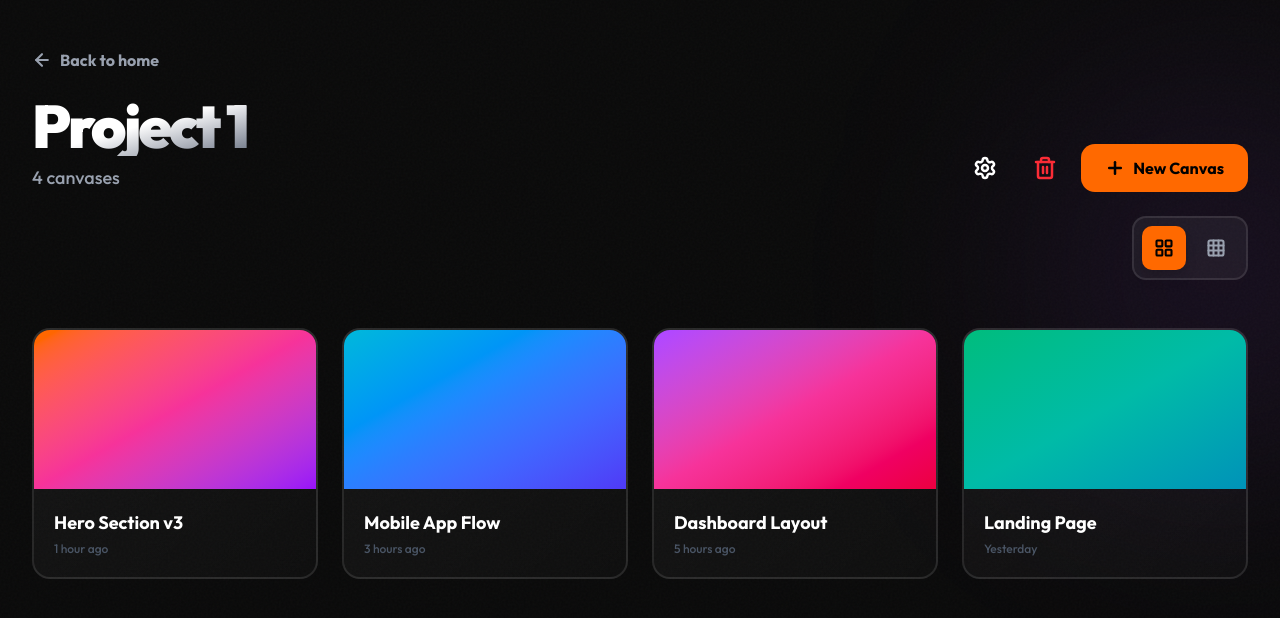
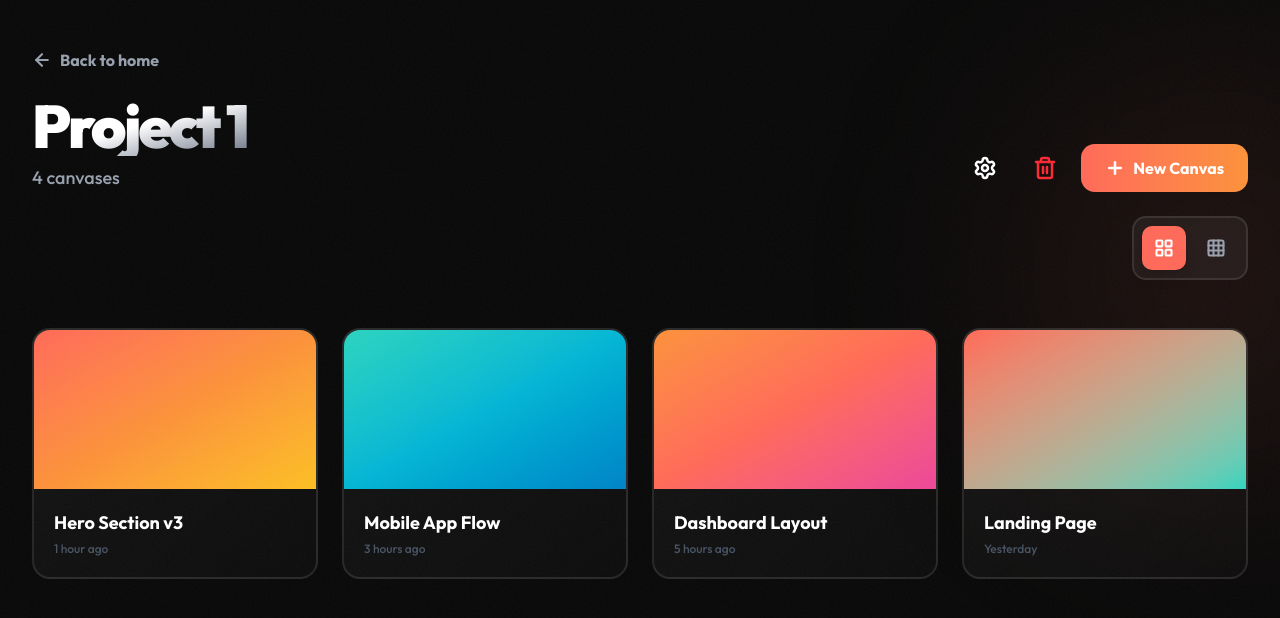
Before and after one commit to rustybucket-cloud/planart, a React (Vite) app: page /project/1 in a window 1280 px wide. Shown: the top 618 px of the page. Built offline with nearby package versions, Linux system fonts and the light colour scheme.

Commit message:
color palette

```diff
--- a/src/pages/Canvas.tsx
+++ b/src/pages/Canvas.tsx
@@ -43,7 +43,7 @@ export default function Canvas() {
       {/* Canvas Area */}
       <main className="flex items-center justify-center p-8 min-h-[calc(100vh-80px)]">
         <div className="text-center">
-          <div className="w-24 h-24 mx-auto mb-6 rounded-2xl bg-gradient-to-br from-orange-500 to-pink-600 flex items-center justify-center">
+          <div className="w-24 h-24 mx-auto mb-6 rounded-2xl bg-gradient-to-br from-[#FF6B5A] to-[#FB923C] flex items-center justify-center">
             <span className="text-4xl font-black">🎨</span>
           </div>
           <h2 className="text-3xl font-black mb-2">Canvas {id}</h2>
--- a/src/pages/Home.tsx
+++ b/src/pages/Home.tsx
@@ -4,9 +4,9 @@ import { Folder, FileImage, Plus, Grid3x3, LayoutGrid, Search } from "lucide-rea
 
 // Mock data - replace with real data later
 const mockProjects = [
-  { id: 1, name: "Brand Redesign", canvasCount: 8, lastModified: "2 hours ago", color: "from-orange-500 to-pink-600" },
-  { id: 2, name: "Product Mockups", canvasCount: 12, lastModified: "Yesterday", color: "from-blue-500 to-cyan-500" },
-  { id: 3, name: "Website Wireframes", canvasCount: 6, lastModified: "3 days ago", color: "from-purple-600 to-indigo-600" },
+  { id: 1, name: "Brand Redesign", canvasCount: 8, lastModified: "2 hours ago", color: "from-[#FF6B5A] to-[#FB923C]" },
+  { id: 2, name: "Product Mockups", canvasCount: 12, lastModified: "Yesterday", color: "from-[#2DD4BF] to-[#06B6D4]" },
+  { id: 3, name: "Website Wireframes", canvasCount: 6, lastModified: "3 days ago", color: "from-[#FB923C] to-[#FF6B5A]" },
 ];
 
 const mockCanvases = [
@@ -36,8 +36,8 @@ export default function Home() {
       />
 
       {/* Decorative background elements */}
-      <div className="fixed top-20 right-[-10%] w-96 h-96 bg-orange-500/10 rounded-full blur-[120px] animate-pulse" />
-      <div className="fixed bottom-[-10%] left-[-5%] w-[500px] h-[500px] bg-pink-500/10 rounded-full blur-[120px] animate-pulse" style={{ animationDelay: '1s' }} />
+      <div className="fixed top-20 right-[-10%] w-96 h-96 bg-[#FF6B5A]/10 rounded-full blur-[120px] animate-pulse" />
+      <div className="fixed bottom-[-10%] left-[-5%] w-[500px] h-[500px] bg-[#2DD4BF]/10 rounded-full blur-[120px] animate-pulse" style={{ animationDelay: '1s' }} />
 
       <div className="relative z-10 max-w-[1800px] mx-auto px-8 py-12">
         {/* Header */}
@@ -52,7 +52,7 @@ export default function Home() {
               </p>
             </div>
 
-            <button className="group relative px-8 py-4 bg-orange-500 text-black font-bold text-lg rounded-xl hover:bg-orange-400 transition-all duration-300 hover:scale-105 hover:shadow-[0_0_30px_rgba(249,115,22,0.4)] active:scale-95 overflow-hidden">
+            <button className="group relative px-8 py-4 bg-gradient-to-r from-[#FF6B5A] to-[#FB923C] text-white font-bold text-lg rounded-xl hover:shadow-[0_0_30px_rgba(255,107,90,0.4)] transition-all duration-300 hover:scale-105 active:scale-95 overflow-hidden">
               <div className="absolute inset-0 bg-gradient-to-r from-transparent via-white/20 to-transparent -translate-x-full group-hover:translate-x-full transition-transform duration-700" />
               <span className="relative flex items-center gap-2">
                 <Plus className="w-6 h-6" strokeWidth={3} />
@@ -64,13 +64,13 @@ export default function Home() {
           {/* Search and filters */}
           <div className="flex gap-4 items-center">
             <div className="flex-1 relative group">
-              <Search className="absolute left-4 top-1/2 -translate-y-1/2 w-5 h-5 text-gray-500 group-focus-within:text-orange-500 transition-colors" />
+              <Search className="absolute left-4 top-1/2 -translate-y-1/2 w-5 h-5 text-gray-500 group-focus-within:text-[#FF6B5A] transition-colors" />
               <input
                 type="text"
                 placeholder="Search canvases and projects..."
                 value={searchQuery}
                 onChange={(e) => setSearchQuery(e.target.value)}
-                className="w-full pl-12 pr-4 py-4 bg-white/5 border-2 border-white/10 rounded-xl text-white placeholder:text-gray-500 focus:outline-none focus:border-orange-500/50 focus:bg-white/10 transition-all duration-300"
+                className="w-full pl-12 pr-4 py-4 bg-white/5 border-2 border-white/10 rounded-xl text-white placeholder:text-gray-500 focus:outline-none focus:border-[#FF6B5A]/50 focus:bg-white/10 transition-all duration-300"
               />
             </div>
 
@@ -79,7 +79,7 @@ export default function Home() {
                 onClick={() => setViewMode("grid")}
                 className={`p-3 rounded-lg transition-all duration-300 ${
                   viewMode === "grid"
-                    ? "bg-orange-500 text-black shadow-lg"
+                    ? "bg-[#FF6B5A] text-white shadow-lg"
                     : "text-gray-400 hover:text-white hover:bg-white/10"
                 }`}
               >
@@ -89,7 +89,7 @@ export default function Home() {
                 onClick={() => setViewMode("list")}
                 className={`p-3 rounded-lg transition-all duration-300 ${
                   viewMode === "list"
-                    ? "bg-orange-500 text-black shadow-lg"
+                    ? "bg-[#FF6B5A] text-white shadow-lg"
                     : "text-gray-400 hover:text-white hover:bg-white/10"
                 }`}
               >
@@ -102,7 +102,7 @@ export default function Home() {
         {/* Projects Section */}
         <section className="mb-16 animate-in fade-in slide-in-from-bottom-4 duration-700" style={{ animationDelay: '100ms' }}>
           <div className="flex items-center gap-4 mb-6">
-            <Folder className="w-7 h-7 text-orange-500" strokeWidth={2.5} />
+            <Folder className="w-7 h-7 text-[#FF6B5A]" strokeWidth={2.5} />
             <h2 className="text-3xl font-black tracking-tight">Projects</h2>
           </div>
 
@@ -111,7 +111,7 @@ export default function Home() {
               <div
                 key={project.id}
                 onClick={() => navigate(`/project/${project.id}`)}
-                className="group relative bg-gradient-to-br from-white/5 to-white/[0.02] border-2 border-white/10 rounded-2xl p-6 hover:border-orange-500/50 transition-all duration-500 hover:scale-[1.02] hover:shadow-[0_0_40px_rgba(249,115,22,0.15)] cursor-pointer animate-in fade-in slide-in-from-bottom-4"
+                className="group relative bg-gradient-to-br from-white/5 to-white/[0.02] border-2 border-white/10 rounded-2xl p-6 hover:border-[#FF6B5A]/50 transition-all duration-500 hover:scale-[1.02] hover:shadow-[0_0_40px_rgba(255,107,90,0.15)] cursor-pointer animate-in fade-in slide-in-from-bottom-4"
                 style={{ animationDelay: `${200 + index * 100}ms` }}
               >
                 {/* Color accent */}
@@ -126,7 +126,7 @@ export default function Home() {
                   </span>
                 </div>
 
-                <h3 className="text-xl font-bold mb-2 group-hover:text-orange-500 transition-colors">
+                <h3 className="text-xl font-bold mb-2 group-hover:text-[#FF6B5A] transition-colors">
                   {project.name}
                 </h3>
                 <p className="text-sm text-gray-500 font-medium">
@@ -136,8 +136,8 @@ export default function Home() {
             ))}
 
             {/* New Project Card */}
-            <div className="group relative bg-white/5 border-2 border-dashed border-white/20 rounded-2xl p-6 hover:border-orange-500/50 hover:bg-white/10 transition-all duration-500 cursor-pointer flex flex-col items-center justify-center min-h-[180px] animate-in fade-in slide-in-from-bottom-4" style={{ animationDelay: '500ms' }}>
-              <Plus className="w-12 h-12 text-gray-600 group-hover:text-orange-500 transition-colors mb-3 group-hover:scale-110 transition-transform" strokeWidth={2.5} />
+            <div className="group relative bg-white/5 border-2 border-dashed border-white/20 rounded-2xl p-6 hover:border-[#FF6B5A]/50 hover:bg-white/10 transition-all duration-500 cursor-pointer flex flex-col items-center justify-center min-h-[180px] animate-in fade-in slide-in-from-bottom-4" style={{ animationDelay: '500ms' }}>
+              <Plus className="w-12 h-12 text-gray-600 group-hover:text-[#FF6B5A] transition-colors mb-3 group-hover:scale-110 transition-transform" strokeWidth={2.5} />
               <span className="text-gray-500 group-hover:text-white font-bold transition-colors">
                 New Project
               </span>
@@ -148,7 +148,7 @@ export default function Home() {
         {/* Recent Canvases Section */}
         <section className="animate-in fade-in slide-in-from-bottom-4 duration-700" style={{ animationDelay: '300ms' }}>
           <div className="flex items-center gap-4 mb-6">
-            <FileImage className="w-7 h-7 text-orange-500" strokeWidth={2.5} />
+            <FileImage className="w-7 h-7 text-[#FF6B5A]" strokeWidth={2.5} />
             <h2 className="text-3xl font-black tracking-tight">Recent Canvases</h2>
           </div>
 
@@ -158,22 +158,22 @@ export default function Home() {
                 <div
                   key={canvas.id}
                   onClick={() => navigate(`/canvas/${canvas.id}`)}
-                  className="group relative bg-gradient-to-br from-white/5 to-white/[0.02] border-2 border-white/10 rounded-2xl overflow-hidden hover:border-orange-500/50 transition-all duration-500 hover:scale-[1.02] hover:shadow-[0_0_40px_rgba(249,115,22,0.15)] cursor-pointer animate-in fade-in zoom-in-50"
+                  className="group relative bg-gradient-to-br from-white/5 to-white/[0.02] border-2 border-white/10 rounded-2xl overflow-hidden hover:border-[#FF6B5A]/50 transition-all duration-500 hover:scale-[1.02] hover:shadow-[0_0_40px_rgba(255,107,90,0.15)] cursor-pointer animate-in fade-in zoom-in-50"
                   style={{ animationDelay: `${400 + index * 80}ms` }}
                 >
                   {/* Canvas Thumbnail */}
                   <div className={`aspect-video bg-gradient-to-br ${getThumbnailGradient(canvas.thumbnail)} relative overflow-hidden`}>
                     <div className="absolute inset-0 bg-black/0 group-hover:bg-black/20 transition-colors duration-300" />
                     <div className="absolute inset-0 flex items-center justify-center opacity-0 group-hover:opacity-100 transition-opacity duration-300">
-                      <div className="w-16 h-16 rounded-full bg-orange-500 flex items-center justify-center shadow-lg">
-                        <FileImage className="w-8 h-8 text-black" strokeWidth={2.5} />
+                      <div className="w-16 h-16 rounded-full bg-[#FF6B5A] flex items-center justify-center shadow-lg">
+                        <FileImage className="w-8 h-8 text-white" strokeWidth={2.5} />
                       </div>
                     </div>
                   </div>
 
                   {/* Canvas Info */}
                   <div className="p-5">
-                    <h3 className="text-lg font-bold mb-1 group-hover:text-orange-500 transition-colors truncate">
+                    <h3 className="text-lg font-bold mb-1 group-hover:text-[#FF6B5A] transition-colors truncate">
                       {canvas.name}
                     </h3>
                     <p className="text-sm text-gray-500 font-medium mb-1 truncate">
@@ -192,12 +192,12 @@ export default function Home() {
                 <div
                   key={canvas.id}
                   onClick={() => navigate(`/canvas/${canvas.id}`)}
-                  className="group flex items-center gap-4 bg-gradient-to-r from-white/5 to-white/[0.02] border-2 border-white/10 rounded-xl p-4 hover:border-orange-500/50 transition-all duration-300 hover:bg-white/10 cursor-pointer animate-in fade-in slide-in-from-left-4"
+                  className="group flex items-center gap-4 bg-gradient-to-r from-white/5 to-white/[0.02] border-2 border-white/10 rounded-xl p-4 hover:border-[#FF6B5A]/50 transition-all duration-300 hover:bg-white/10 cursor-pointer animate-in fade-in slide-in-from-left-4"
                   style={{ animationDelay: `${400 + index * 60}ms` }}
                 >
                   <div className={`w-20 h-14 rounded-lg bg-gradient-to-br ${getThumbnailGradient(canvas.thumbnail)} flex-shrink-0`} />
                   <div className="flex-1 min-w-0">
-                    <h3 className="font-bold truncate group-hover:text-orange-500 transition-colors">
+                    <h3 className="font-bold truncate group-hover:text-[#FF6B5A] transition-colors">
                       {canvas.name}
                     </h3>
                     <p className="text-sm text-gray-500 font-medium truncate">
@@ -217,15 +217,15 @@ export default function Home() {
   );
 }
 
-// Helper function for thumbnail gradients
+// Helper function for thumbnail gradients (cohesive coral/teal palette)
 function getThumbnailGradient(thumbnail: string): string {
   const gradients: Record<string, string> = {
-    "gradient-1": "from-orange-500 via-pink-500 to-purple-600",
-    "gradient-2": "from-cyan-500 via-blue-500 to-indigo-600",
-    "gradient-3": "from-purple-500 via-pink-500 to-rose-600",
-    "gradient-4": "from-emerald-500 via-teal-500 to-cyan-600",
-    "gradient-5": "from-yellow-500 via-orange-500 to-red-600",
-    "gradient-6": "from-indigo-500 via-purple-500 to-pink-600",
+    "gradient-1": "from-[#FF6B5A] via-[#FB923C] to-[#FBBF24]", // Coral Sunset
+    "gradient-2": "from-[#2DD4BF] via-[#06B6D4] to-[#0284C7]", // Teal Ocean
+    "gradient-3": "from-[#FB923C] via-[#FF6B5A] to-[#EC4899]", // Warm Blend
+    "gradient-4": "from-[#10B981] via-[#2DD4BF] to-[#06B6D4]", // Cool Mint
+    "gradient-5": "from-[#FF6B5A] to-[#2DD4BF]", // Coral Teal
+    "gradient-6": "from-[#FBBF24] via-[#FB923C] to-[#FF6B5A]", // Sunset Sky
   };
   return gradients[thumbnail] || gradients["gradient-1"];
 }
--- a/src/pages/Project.tsx
+++ b/src/pages/Project.tsx
@@ -7,7 +7,7 @@ const mockCanvases = [
   { id: 1, name: "Hero Section v3", lastModified: "1 hour ago", thumbnail: "gradient-1" },
   { id: 2, name: "Mobile App Flow", lastModified: "3 hours ago", thumbnail: "gradient-2" },
   { id: 3, name: "Dashboard Layout", lastModified: "5 hours ago", thumbnail: "gradient-3" },
-  { id: 4, name: "Landing Page", lastModified: "Yesterday", thumbnail: "gradient-4" },
+  { id: 4, name: "Landing Page", lastModified: "Yesterday", thumbnail: "gradient-5" },
 ];
 
 type ViewMode = "grid" | "list";
@@ -28,7 +28,7 @@ export default function Project() {
       />
 
       {/* Background elements */}
-      <div className="fixed top-20 right-[-10%] w-96 h-96 bg-purple-500/10 rounded-full blur-[120px]" />
+      <div className="fixed top-20 right-[-10%] w-96 h-96 bg-[#FF6B5A]/10 rounded-full blur-[120px]" />
 
       <div className="relative z-10 max-w-[1800px] mx-auto px-8 py-12">
         {/* Header */}
@@ -58,7 +58,7 @@ export default function Project() {
               <button className="p-3 rounded-lg hover:bg-red-500/20 text-red-500 transition-colors">
                 <Trash2 className="w-6 h-6" strokeWidth={2.5} />
               </button>
-              <button className="group relative px-6 py-3 bg-orange-500 text-black font-bold rounded-xl hover:bg-orange-400 transition-all duration-300 hover:scale-105 active:scale-95">
+              <button className="group relative px-6 py-3 bg-gradient-to-r from-[#FF6B5A] to-[#FB923C] text-white font-bold rounded-xl hover:shadow-[0_0_30px_rgba(255,107,90,0.4)] transition-all duration-300 hover:scale-105 active:scale-95">
                 <span className="flex items-center gap-2">
                   <Plus className="w-5 h-5" strokeWidth={3} />
                   New Canvas
@@ -74,7 +74,7 @@ export default function Project() {
                 onClick={() => setViewMode("grid")}
                 className={`p-3 rounded-lg transition-all duration-300 ${
                   viewMode === "grid"
-                    ? "bg-orange-500 text-black shadow-lg"
+                    ? "bg-[#FF6B5A] text-white shadow-lg"
                     : "text-gray-400 hover:text-white hover:bg-white/10"
                 }`}
               >
@@ -84,7 +84,7 @@ export default function Project() {
                 onClick={() => setViewMode("list")}
                 className={`p-3 rounded-lg transition-all duration-300 ${
                   viewMode === "list"
-                    ? "bg-orange-500 text-black shadow-lg"
+                    ? "bg-[#FF6B5A] text-white shadow-lg"
                     : "text-gray-400 hover:text-white hover:bg-white/10"
                 }`}
               >
@@ -101,20 +101,20 @@ export default function Project() {
               <div
                 key={canvas.id}
                 onClick={() => navigate(`/canvas/${canvas.id}`)}
-                className="group relative bg-gradient-to-br from-white/5 to-white/[0.02] border-2 border-white/10 rounded-2xl overflow-hidden hover:border-orange-500/50 transition-all duration-500 hover:scale-[1.02] hover:shadow-[0_0_40px_rgba(249,115,22,0.15)] cursor-pointer animate-in fade-in zoom-in-50"
+                className="group relative bg-gradient-to-br from-white/5 to-white/[0.02] border-2 border-white/10 rounded-2xl overflow-hidden hover:border-[#FF6B5A]/50 transition-all duration-500 hover:scale-[1.02] hover:shadow-[0_0_40px_rgba(255,107,90,0.15)] cursor-pointer animate-in fade-in zoom-in-50"
                 style={{ animationDelay: `${index * 80}ms` }}
               >
                 <div className={`aspect-video bg-gradient-to-br ${getThumbnailGradient(canvas.thumbnail)} relative overflow-hidden`}>
                   <div className="absolute inset-0 bg-black/0 group-hover:bg-black/20 transition-colors duration-300" />
                   <div className="absolute inset-0 flex items-center justify-center opacity-0 group-hover:opacity-100 transition-opacity duration-300">
-                    <div className="w-16 h-16 rounded-full bg-orange-500 flex items-center justify-center shadow-lg">
+                    <div className="w-16 h-16 rounded-full bg-[#FF6B5A] flex items-center justify-center shadow-lg">
                       <span className="text-2xl">✏️</span>
                     </div>
                   </div>
                 </div>
 
                 <div className="p-5">
-                  <h3 className="text-lg font-bold mb-1 group-hover:text-orange-500 transition-colors truncate">
+                  <h3 className="text-lg font-bold mb-1 group-hover:text-[#FF6B5A] transition-colors truncate">
                     {canvas.name}
                   </h3>
                   <p className="text-xs text-gray-600 font-medium">
@@ -130,12 +130,12 @@ export default function Project() {
               <div
                 key={canvas.id}
                 onClick={() => navigate(`/canvas/${canvas.id}`)}
-                className="group flex items-center gap-4 bg-gradient-to-r from-white/5 to-white/[0.02] border-2 border-white/10 rounded-xl p-4 hover:border-orange-500/50 transition-all duration-300 hover:bg-white/10 cursor-pointer animate-in fade-in slide-in-from-left-4"
+                className="group flex items-center gap-4 bg-gradient-to-r from-white/5 to-white/[0.02] border-2 border-white/10 rounded-xl p-4 hover:border-[#FF6B5A]/50 transition-all duration-300 hover:bg-white/10 cursor-pointer animate-in fade-in slide-in-from-left-4"
                 style={{ animationDelay: `${index * 60}ms` }}
               >
                 <div className={`w-20 h-14 rounded-lg bg-gradient-to-br ${getThumbnailGradient(canvas.thumbnail)} flex-shrink-0`} />
                 <div className="flex-1 min-w-0">
-                  <h3 className="font-bold truncate group-hover:text-orange-500 transition-colors">
+                  <h3 className="font-bold truncate group-hover:text-[#FF6B5A] transition-colors">
                     {canvas.name}
                   </h3>
                 </div>
@@ -153,10 +153,11 @@ export default function Project() {
 
 function getThumbnailGradient(thumbnail: string): string {
   const gradients: Record<string, string> = {
-    "gradient-1": "from-orange-500 via-pink-500 to-purple-600",
-    "gradient-2": "from-cyan-500 via-blue-500 to-indigo-600",
-    "gradient-3": "from-purple-500 via-pink-500 to-rose-600",
-    "gradient-4": "from-emerald-500 via-teal-500 to-cyan-600",
+    "gradient-1": "from-[#FF6B5A] via-[#FB923C] to-[#FBBF24]", // Coral Sunset
+    "gradient-2": "from-[#2DD4BF] via-[#06B6D4] to-[#0284C7]", // Teal Ocean
+    "gradient-3": "from-[#FB923C] via-[#FF6B5A] to-[#EC4899]", // Warm Blend
+    "gradient-4": "from-[#10B981] via-[#2DD4BF] to-[#06B6D4]", // Cool Mint
+    "gradient-5": "from-[#FF6B5A] to-[#2DD4BF]", // Coral Teal
   };
   return gradients[thumbnail] || gradients["gradient-1"];
 }
```
Also changed, not shown: src/index.css (+22 -0 lines), 1 other file (tests, documents, lock files or other folders).
